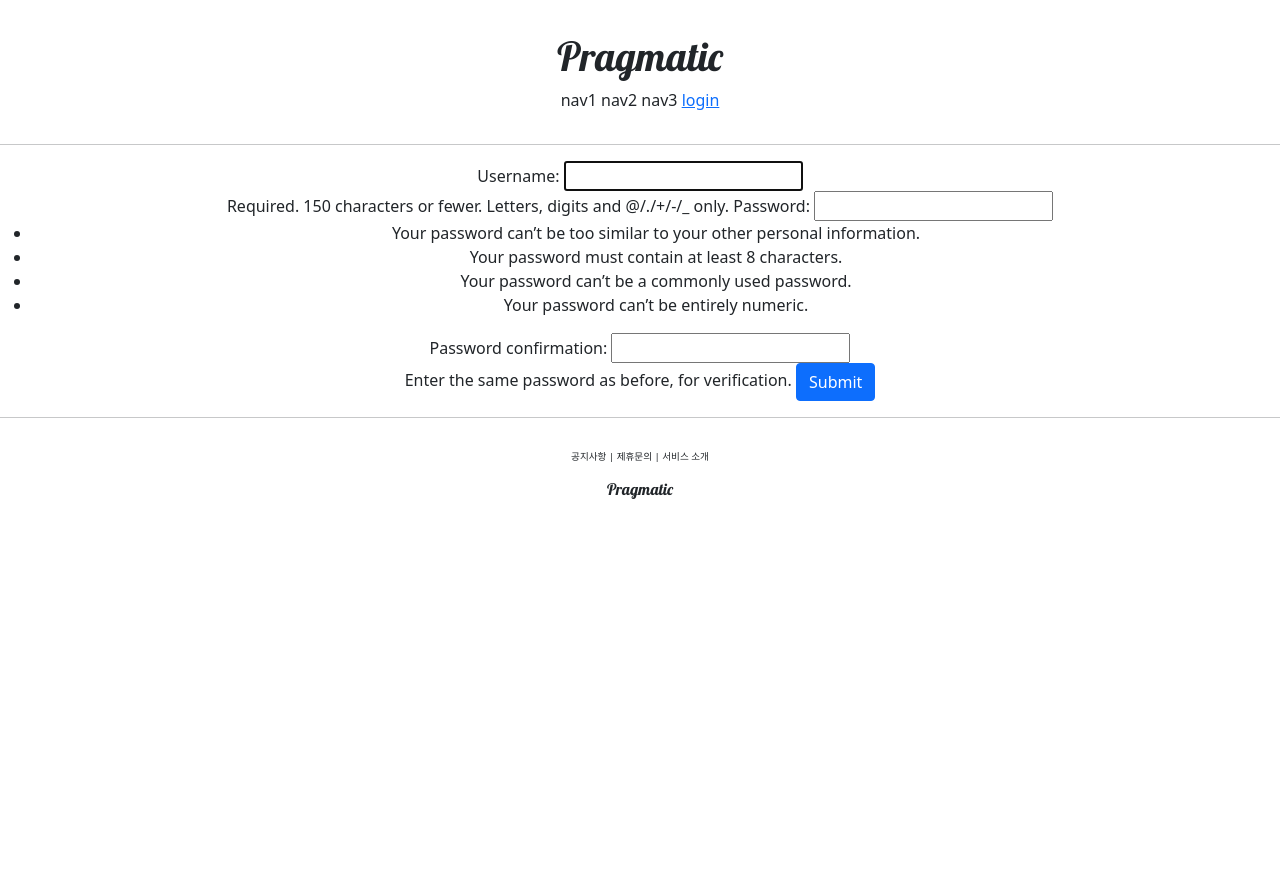
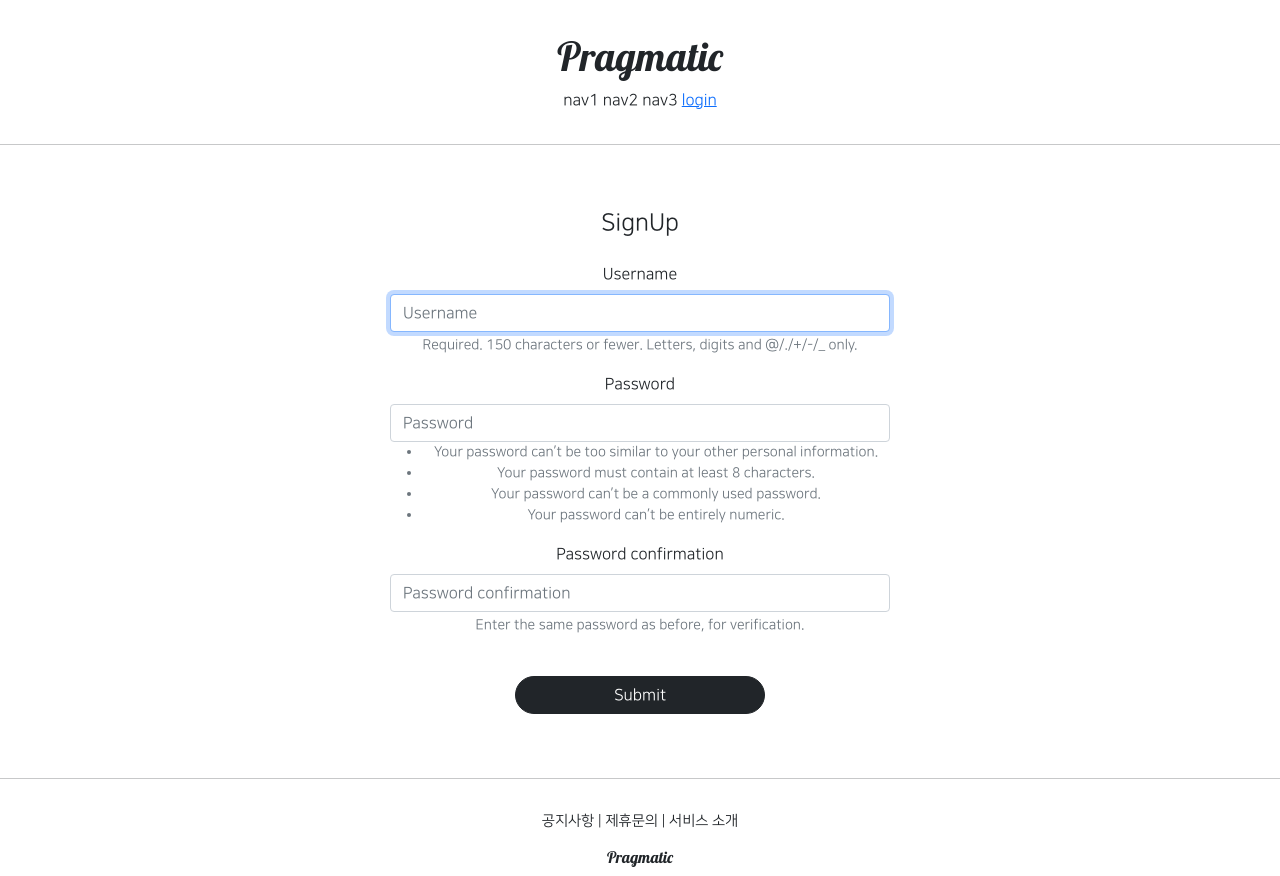
Before and after one commit to JeongJeWan/test_pragmatic, a Django app: page /account/create/ in a window 1280 px wide. Before the commit the page ends 499 px from the top, so only its background shows below. Run offline with Django 4.2, Linux system fonts and the light colour scheme; some libraries are stand-ins or nearby versions.

Commit message:
django course 23 commit

```diff
--- a/accountapp/templates/accountapp/create.html
+++ b/accountapp/templates/accountapp/create.html
@@ -1,12 +1,16 @@
 {% extends 'base.html' %}
+{% load bootstrap4 %}
 
 {% block content %}
 
-    <div style="text-align: center">
+    <div style="text-align: center; max-width: 500px; margin: 4rem auto">
+        <div class="mb-4">
+            <h4>SignUp</h4>
+        </div>
         <form action="{% url 'accountapp:create' %}" method="post">
             {% csrf_token %}
-            {{ form }}
-            <input type="submit" class="btn btn-primary">
+            {% bootstrap_form form %}
+            <input type="submit" class="btn btn-dark rounded-pill col-6 mt-4">
         </form>
     </div>
 
--- a/pragmatic/settings.py
+++ b/pragmatic/settings.py
@@ -53,6 +53,7 @@ INSTALLED_APPS = [
     'django.contrib.sessions',
     'django.contrib.messages',
     'django.contrib.staticfiles',
+    'bootstrap4',
     'accountapp',
 ]
 
--- a/static/base.css
+++ b/static/base.css
@@ -3,7 +3,7 @@
 }
 
 .pragmatic_footer_button {
-    font-size: .6rem;
+    font-size: .9rem;
 }
 
 .pragmatic_footer {
--- a/templates/base.html
+++ b/templates/base.html
@@ -3,7 +3,7 @@
 
 {% include 'head.html' %}
 
-<body>
+<body style="font-family: 'NanumSquareR';">
 
     {% include 'header.html' %}
 
--- a/templates/head.html
+++ b/templates/head.html
@@ -13,4 +13,27 @@
     <link href="https://fonts.googleapis.com/css2?family=Lobster&display=swap" rel="stylesheet">
     <!-- DEFAULT CSS LINK -->
     <link rel="stylesheet" type="text/css" href="{% static 'base.css' %}">
+
+    <style>
+        @font-face {
+            font-family: 'NanumSquareR';
+            src: local('NanumSquareR'),
+            url("{% static 'fonts/NanumSquareR.otf' %}") format("opentype");
+        }
+        @font-face {
+            font-family: 'NanumSquareEB';
+            src: local('NanumSquareEB'),
+            url("{% static 'fonts/NanumSquareEB.otf' %}") format("opentype");
+        }
+        @font-face {
+            font-family: 'NanumSquareB';
+            src: local('NanumSquareB'),
+            url("{% static 'fonts/NanumSquareB.otf' %}") format("opentype");
+        }
+        @font-face {
+            font-family: 'NanumSquareL';
+            src: local('NanumSquareL'),
+            url("{% static 'fonts/NanumSquareL.otf' %}") format("opentype");
+        }
+    </style>
 </head>
```
Also changed, not shown: accountapp/templates/accountapp/login.html (+5 -4 lines), static/fonts/NanumSquareB.otf (added), static/fonts/NanumSquareEB.otf (added), static/fonts/NanumSquareL.otf (added), static/fonts/NanumSquareR.otf (added).
